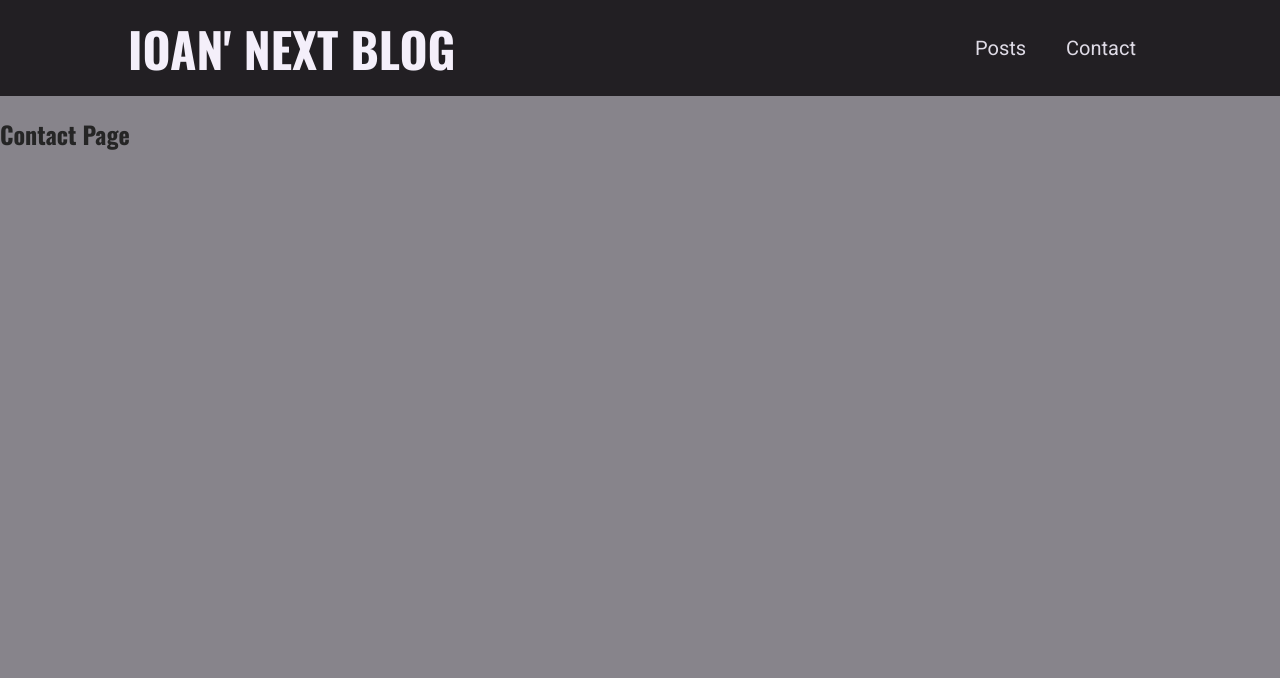
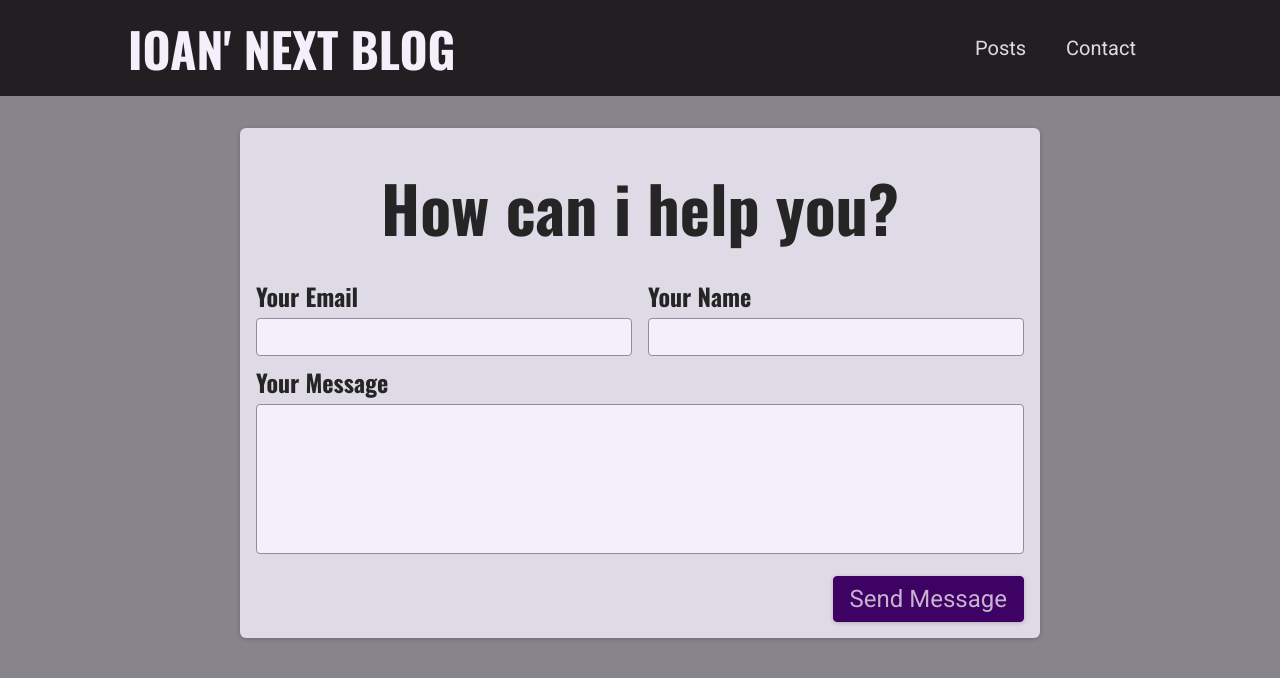
Before and after one commit to zioan/NextJs-blog, a Next.js app: page /contact in a window 1280 px wide. Shown: the top 678 px of the page. Built offline with nearby package versions, Linux system fonts and the light colour scheme.

Commit message:
contact page

```diff
--- /dev/null
+++ b/components/contact/contact-form.js
@@ -0,0 +1,30 @@
+import classes from './contact-form.module.css';
+
+function ContactForm() {
+  return (
+    <section className={classes.contact}>
+      <h1>How can i help you? </h1>
+      <form className={classes.form}>
+        <div className={classes.controls}>
+          <div className={classes.control}>
+            <label htmlFor='email'>Your Email</label>
+            <input type='email' id='email' required />
+          </div>
+          <div className={classes.control}>
+            <label htmlFor='name'>Your Name</label>
+            <input type='text' id='name' required />
+          </div>
+        </div>
+        <div className={classes.control}>
+          <label htmlFor='message'>Your Message</label>
+          <textarea id='message' rows='5'></textarea>
+        </div>
+        <div className={classes.actions}>
+          <button>Send Message</button>
+        </div>
+      </form>
+    </section>
+  );
+}
+
+export default ContactForm;
--- /dev/null
+++ b/components/contact/contact-form.module.css
@@ -0,0 +1,73 @@
+.contact {
+  margin: var(--size-8) auto;
+  border-radius: 6px;
+  background-color: var(--color-grey-100);
+  width: 90%;
+  max-width: 50rem;
+  padding: var(--size-4);
+  box-shadow: 0 1px 4px rgba(0, 0, 0, 0.2);
+  font-size: var(--size-6);
+}
+
+.contact h1 {
+  font-size: var(--size-8);
+  margin: var(--size-4) 0;
+  text-align: left;
+}
+
+.form label {
+  display: block;
+  font-family: 'Oswald', sans-serif;
+  font-weight: bold;
+  margin: var(--size-2) 0 var(--size-1) 0;
+}
+
+.form input,
+.form textarea {
+  font: inherit;
+  padding: var(--size-1);
+  border-radius: 4px;
+  width: 100%;
+  border: 1px solid var(--color-grey-400);
+  background-color: var(--color-grey-50);
+  resize: none;
+}
+
+.controls {
+  display: flex;
+  column-gap: 1rem;
+  flex-wrap: wrap;
+}
+
+.control {
+  flex: 1;
+  min-width: 10rem;
+}
+
+.actions {
+  margin-top: var(--size-4);
+  text-align: right;
+}
+
+.form button {
+  font: inherit;
+  cursor: pointer;
+  background-color: var(--color-primary-700);
+  border: 1px solid var(--color-primary-700);
+  padding: var(--size-2) var(--size-4);
+  border-radius: 4px;
+  color: var(--color-primary-50);
+  box-shadow: 0 1px 4px rgba(0, 0, 0, 0.2);
+}
+
+.form button:hover {
+  background-color: var(--color-primary-500);
+  border-color: var(--color-primary-500);
+}
+
+@media (min-width: 768px) {
+  .contact h1 {
+    font-size: var(--size-16);
+    text-align: center;
+  }
+}
--- /dev/null
+++ b/pages/api/contact.js
@@ -0,0 +1,25 @@
+function handler(req, res) {
+  if (req.method === 'POST') {
+    const { email, name, message } = req.body;
+
+    if (
+      !email ||
+      !email.include('@') ||
+      !name ||
+      name.trim() === '' ||
+      !message ||
+      message.trim() === ''
+    ) {
+      res.status(422).json({ message: 'Invalid input.' });
+      return;
+    }
+
+    //Store in database
+    const newMessage = { email, name, message };
+
+    console.log(newMessage);
+    res.status(201).json({ message: 'Message send!' });
+  }
+}
+
+export default handler;
--- a/pages/contact.js
+++ b/pages/contact.js
@@ -1,9 +1,7 @@
+import ContactForm from '../components/contact/contact-form';
+
 function ContactPage() {
-  return (
-    <>
-      <h2>Contact Page</h2>
-    </>
-  );
+  return <ContactForm />;
 }
 
 export default ContactPage;
```
